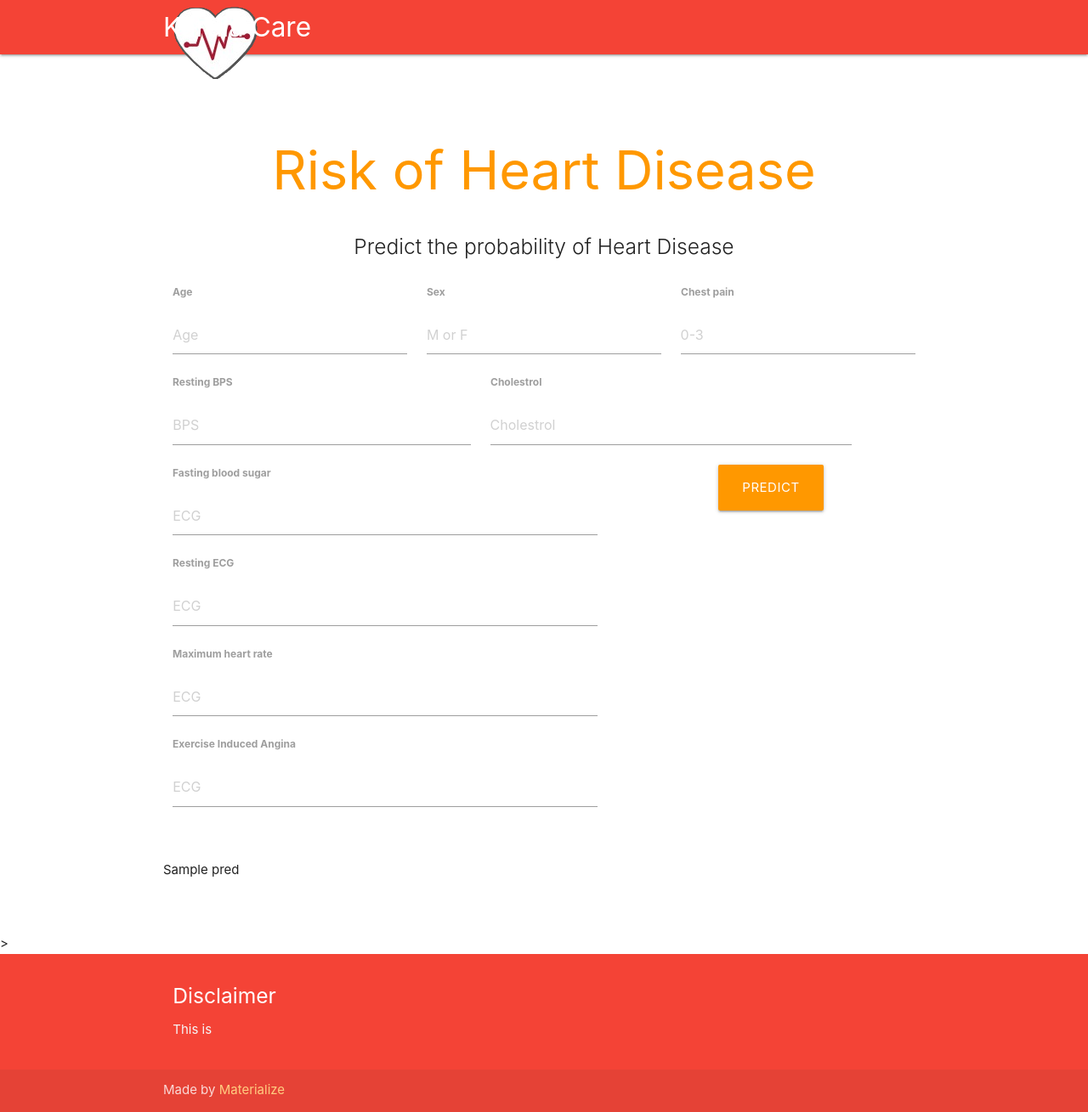
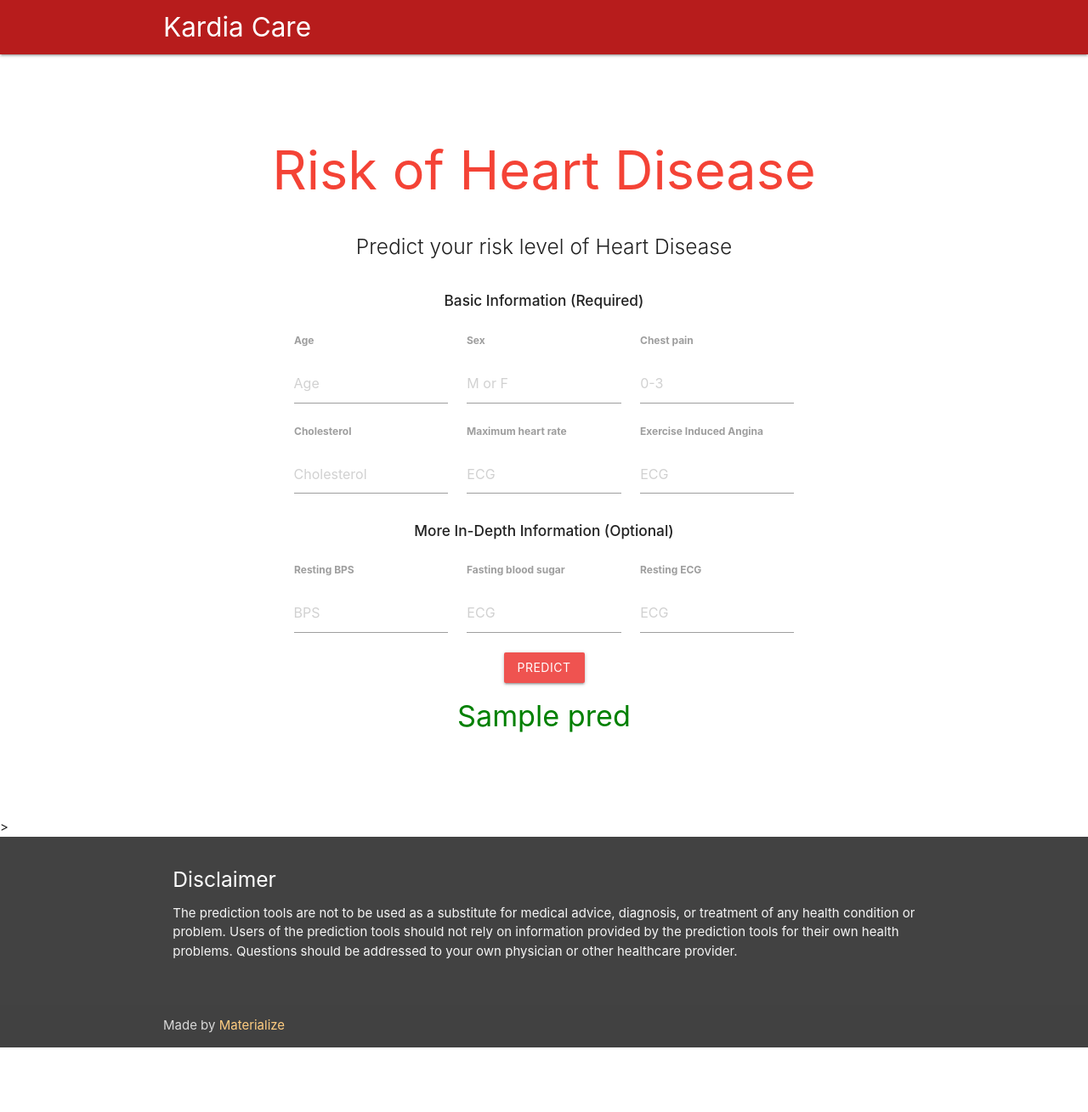
Before and after one commit to nicktan96/version-3, a Flask app: template templates/heart_prediction.html in a window 1280 px wide. Shown: the whole page at 85% size. After the commit the page ends 1233 px from the top, so only its background shows below. Run offline with Flask 2, Linux system fonts and the light colour scheme; the template is opened without the code that fills it: most values are stand-ins (such as "Sample title", 1, 10 or a date in 2020); parts of the project's set-up code (start-up, migrations or seed data) failed here and were passed over; some libraries are stand-ins or nearby versions.

Commit message:
Add files via upload

```diff
--- a/templates/heart_prediction.html
+++ b/templates/heart_prediction.html
@@ -10,12 +10,19 @@
   <link href="https://fonts.googleapis.com/icon?family=Material+Icons" rel="stylesheet">
   <link href="./static/css/materialize.css" type="text/css" rel="stylesheet" media="screen,projection"/>
   <link href="./static/css2/style.css" type="text/css" rel="stylesheet" media="screen,projection"/>
+  <style>
+    .result{
+      position:center;
+      text-align: center;
+      color: green;
+    }
+  </style>
+
 </head>
 
 <body>
-  <nav class="red" role="navigation">
+  <nav class="red darken-4" role="navigation">
     <div class="nav-wrapper container"><a id="logo-container" href="#" class="brand-logo">Kardia Care</a>
-      <img src="./static/kardia.png" alt="logo">
       <ul class="right hide-on-med-and-down">
         <li><a href="#"></a></li>
       </ul>
@@ -31,71 +38,87 @@
   <div class="section no-pad-bot" id="index-banner">
     <div class="container">
       <br><br>
-      <h1 class="header center orange-text">Risk of Heart Disease</h1>
+      <h1 class="header center red-text">Risk of Heart Disease</h1>
       <div class="row center">
-        <h5 class="header col s12 light">Predict the probability of Heart Disease
+        <h5 class="header col s12 light">Predict your risk level of Heart Disease
         <br>
         </h5>
       </div>
 
               <div class="row">
     <form action='/predict' method="post" class="col s12">
-      <div class="row">
+      <div class="container">
+
+        <div class="row center">
+          <h6 class="header col s12 light"><strong>Basic Information (Required)</strong>
+        <br>
+        </h6>
+      </div>
+
         <div class="input-field col s4">
             <label for="first_name"><b>Age</b></label>
             <br>
           <input placeholder="Age" name="a" id="first_name" type="text" class="validate">
         </div>
+
+
         <div class="input-field col s4">
-
           <label for="last_name"><b>Sex</b></label>
             <br>
           <input id="last_name" name="b" placeholder="M or F"  type="text" class="validate">
+        </div>
 
-        </div>
 
         <div class="input-field col s4">
             <label for="_name"><b>Chest pain</b></label>
             <br>
           <input id="_name" name="c" placeholder="0-3" type="text" class="validate">
-
         </div>
 
-        <div class="input-field col s5">
+               <div class="input-field col s4">
+            <label for="_name"><b>Cholesterol</b></label>
+            <br>
+          <input id="_name" name="e" placeholder="Cholesterol" type="text" class="validate">
+        </div>
+
+                <div class="input-field col s4">
+            <label for="_name"><b>Maximum heart rate</b></label>
+            <br>
+          <input id="_name" name="h" placeholder="ECG" type="text" class="validate">
+        </div>
+
+                <div class="input-field col s4">
+            <label for="_name"><b>Exercise Induced Angina</b></label>
+            <br>
+          <input id="_name" name="i" placeholder="ECG" type="text" class="validate">
+        </div>
+
+                <div class="row center">
+          <h6 class="header col s12 light"><strong>More In-Depth Information (Optional) </strong>
+        <br>
+        </h6>
+      </div>
+
+        <div class="input-field col s4">
             <label for="_name"><b>Resting BPS</b></label>
             <br>
           <input id="_name" name="d" placeholder="BPS" type="text" class="validate">
         </div>
 
-                  <div class="input-field col s6">
-            <label for="_name"><b>Cholestrol</b></label>
-            <br>
-          <input id="_name" name="e" placeholder="Cholestrol" type="text" class="validate">
-        </div>
 
-                  <div class="input-field col s7">
+
+        <div class="input-field col s4">
             <label for="_name"><b>Fasting blood sugar</b></label>
             <br>
           <input id="_name" name="f" placeholder="ECG" type="text" class="validate">
         </div>
 
-        <div class="input-field col s7">
+        <div class="input-field col s4">
             <label for="_name"><b>Resting ECG</b></label>
             <br>
           <input id="_name" name="g" placeholder="ECG" type="text" class="validate">
         </div>
 
-        <div class="input-field col s7">
-            <label for="_name"><b>Maximum heart rate</b></label>
-            <br>
-          <input id="_name" name="h" placeholder="ECG" type="text" class="validate">
-        </div>
-
-        <div class="input-field col s7">
-            <label for="_name"><b>Exercise Induced Angina</b></label>
-            <br>
-          <input id="_name" name="i" placeholder="ECG" type="text" class="validate">
-        </div>
 
 
 
@@ -104,13 +127,14 @@
 
       <div class="row center">
 
-          <button type="submit" class="btn-large waves-effect waves-light orange">Predict</button>
+          <button type="submit" class="btn waves-effect waves-light red lighten-1 pulse">Predict</button>
       </div>
     </form>
       </div>
-
+      <div class="result">
       <br>
-        {{pred}}<br>
+        <h4>{{pred}}</h4><br>
+                </div>
 
     </div>
   </div>
@@ -120,12 +144,12 @@
   </div>
   </div>>
 
-  <footer class="page-footer red">
+  <footer class="page-footer grey darken-3">
     <div class="container">
       <div class="row">
-        <div class="col l6 s12">
+        <div class="col s12">
           <h5 class="white-text">Disclaimer</h5>
-          <p class="grey-text text-lighten-4">This is </p>
+          <p class="grey-text text-lighten-4">The prediction tools are not to be used as a substitute for medical advice, diagnosis, or treatment of any health condition or problem. Users of the prediction tools should not rely on information provided by the prediction tools for their own health problems. Questions should be addressed to your own physician or other healthcare provider. </p>
 
 
         </div>
```
